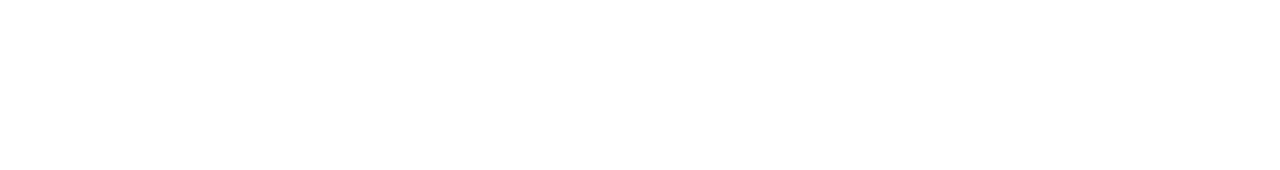
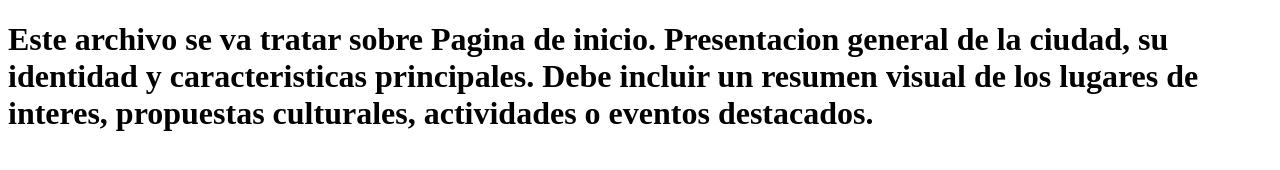
Before and after one commit to ramiromastrangelo/Trabajo-Practico-Grupo-12, a plain HTML site: page index.html in a window 1280 px wide. Drawn offline with Linux system fonts and the light colour scheme.

Commit message:
Descripcion del index

```diff
--- a/index.html
+++ b/index.html
@@ -6,6 +6,8 @@
     <title>Document</title>
 </head>
 <body>
-
+    <h1>Este archivo se va tratar sobre Pagina de inicio. Presentacion general de la ciudad, su identidad y
+caracteristicas principales. Debe incluir un resumen visual de los lugares
+de interes, propuestas culturales, actividades o eventos destacados.</h1>
 </body>
 </html>
```
